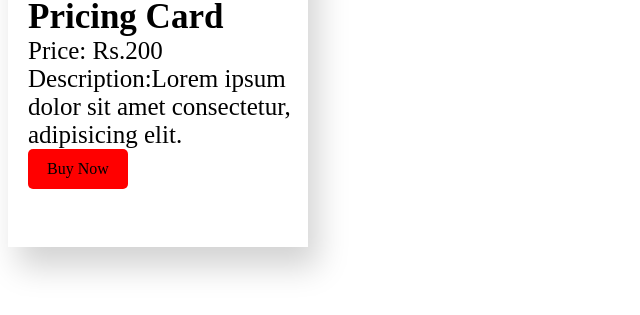
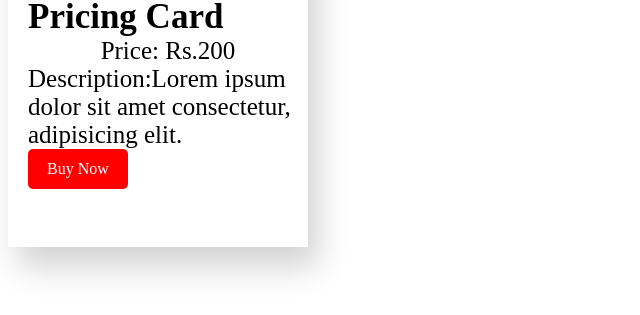
Before and after one commit to acciojob/pricing-card-Anitha3650, a website: page main.html in a window 1280 px wide. Shown: the part 161-476 px from the top of the page, without its empty margins (0-640 px from the left). Drawn offline with Linux system fonts and the light colour scheme.

Commit message:
created a submission

```diff
--- a/styles.css
+++ b/styles.css
@@ -20,6 +20,9 @@ img{
 }
 .price,.des{
     font-size: 25px;
+	display:flex;
+	justify-content: center;
+    align-items: center;
 }
 .btn{
     width: 100px;
@@ -29,4 +32,5 @@ img{
     display: flex;
     justify-content: center;
     align-items: center;
+	color:white;
 }
```
